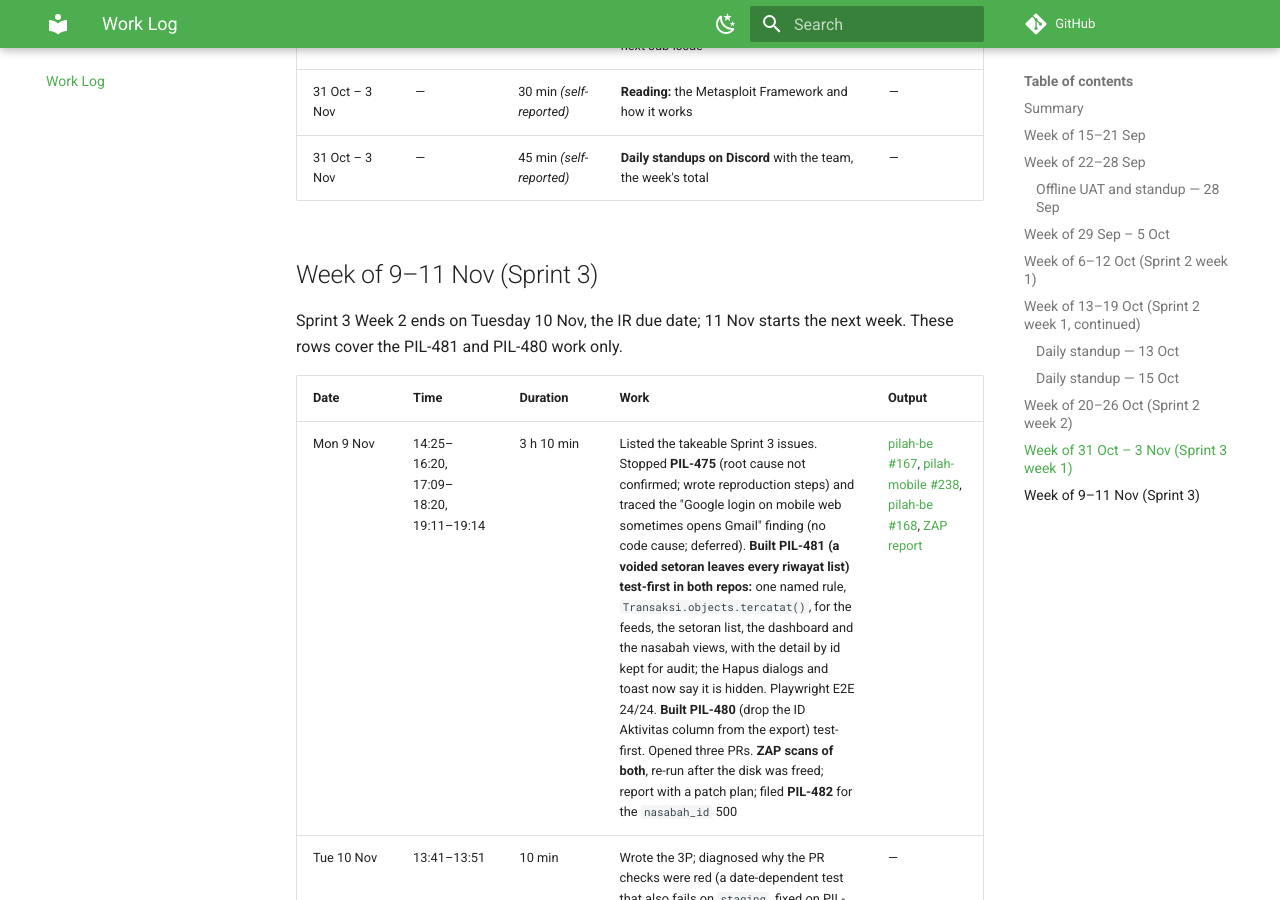
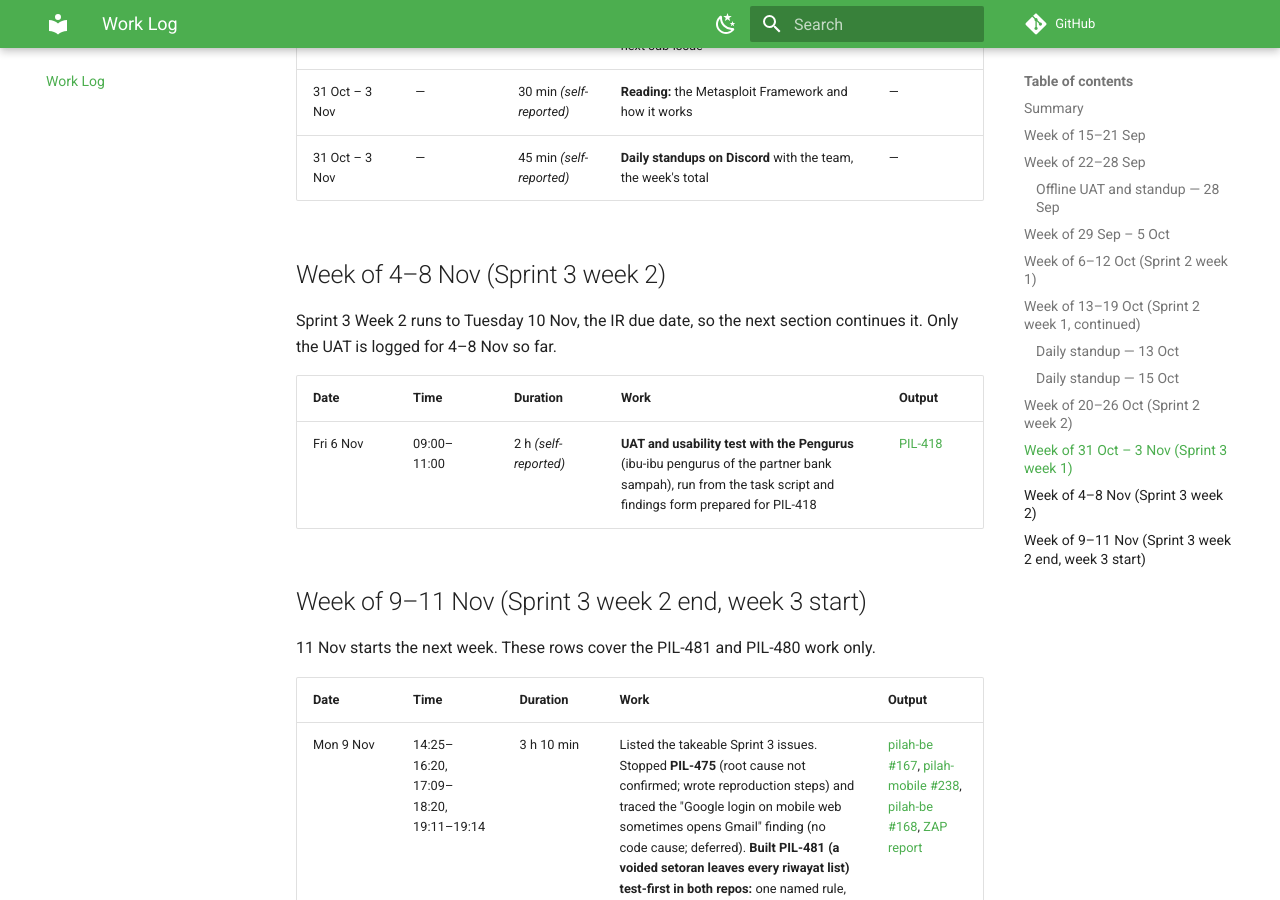
Before and after one commit to mvfi0/pilah-docs, an MkDocs documentation site: the page built from docs/logs/index.md, in a window 1280 px wide and 900 px high, scrolled down 13333 px. Built offline with MkDocs 1.6.1 and Material for MkDocs 9.7.7, drawn with Linux system fonts in a browser that asks for light colours; comment, search, counter and statistics services are not loaded.

Commit message:
docs(log): log the 6 Nov UAT with the Pengurus (09:00-11:00)
OWASP: A09 Logging and Monitoring Failures (the work log records what was
done and when); A04 Insecure Design (usability test of the funnel with real
users); A01, A05, A08 unaffected, docs only.

Co-Authored-By: Claude Sonnet 5.5 <noreply@anthropic.com>

```diff
--- a/docs/logs/index.md
+++ b/docs/logs/index.md
@@ -137,9 +137,17 @@ The IR claims this week as [Sprint 3 Week 1](../review-sprint-3-week-1/index.md)
 | 31 Oct – 3 Nov | — | 30 min *(self-reported)* | **Reading:** the Metasploit Framework and how it works | — |
 | 31 Oct – 3 Nov | — | 45 min *(self-reported)* | **Daily standups on Discord** with the team, the week's total | — |
 
-## Week of 9–11 Nov (Sprint 3)
+## Week of 4–8 Nov (Sprint 3 week 2)
 
-Sprint 3 Week 2 ends on Tuesday 10 Nov, the IR due date; 11 Nov starts the next week. These rows cover the PIL-481 and PIL-480 work only.
+Sprint 3 Week 2 runs to Tuesday 10 Nov, the IR due date, so the next section continues it. Only the UAT is logged for 4–8 Nov so far.
+
+| Date | Time | Duration | Work | Output |
+|---|---|---|---|---|
+| Fri 6 Nov | 09:00–11:00 | 2 h *(self-reported)* | **UAT and usability test with the Pengurus** (ibu-ibu pengurus of the partner bank sampah), run from the task script and findings form prepared for PIL-418 | [PIL-418](https://linear.app/pilah-2/issue/PIL-418) |
+
+## Week of 9–11 Nov (Sprint 3 week 2 end, week 3 start)
+
+11 Nov starts the next week. These rows cover the PIL-481 and PIL-480 work only.
 
 | Date | Time | Duration | Work | Output |
 |---|---|---|---|---|
```
